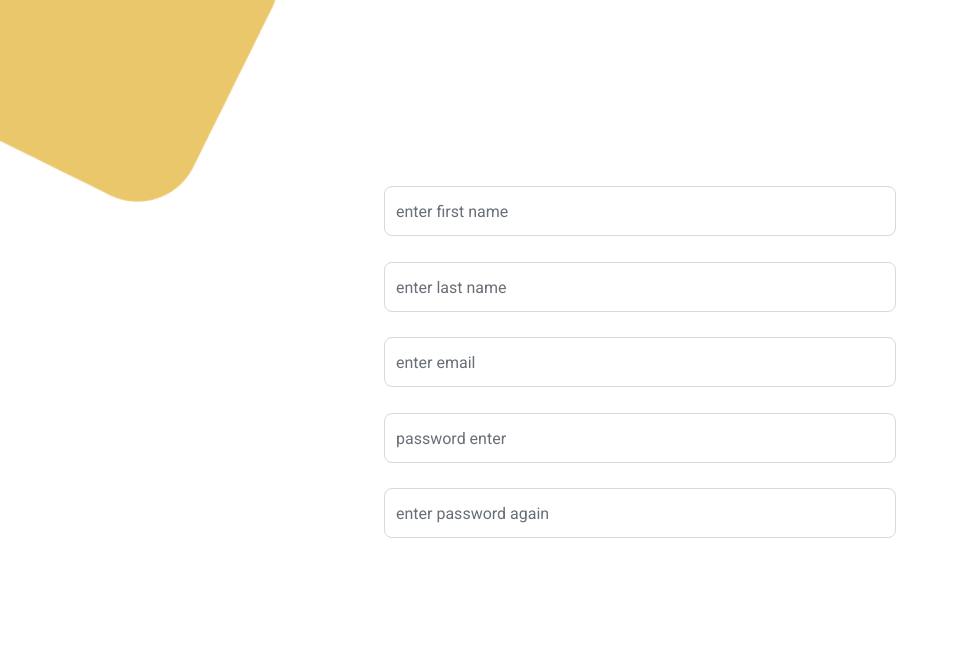
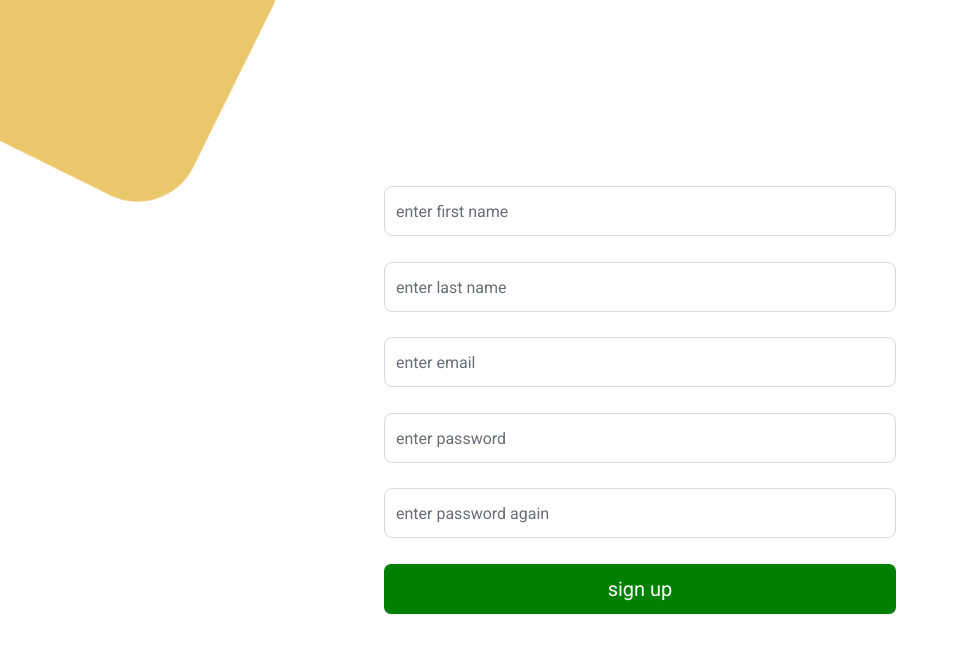
Before and after one commit to saadskzz/recipecommunityforum, a React (Vite) app in the folder recipeFrontend/recipefront/: page /signup in a window 1280 px wide. Shown: the top 652 px of the page, without its empty margins (0-959 px from the left). Built offline with nearby package versions, Linux system fonts and the light colour scheme.

Commit message:
before follow fix

```diff
--- a/recipeFrontend/recipefront/src/Components/Auth/SignUp.tsx
+++ b/recipeFrontend/recipefront/src/Components/Auth/SignUp.tsx
@@ -1,9 +1,13 @@
-import { useForm, Controller, SubmitHandler } from "react-hook-form"
-import CustomButton from "../CustomButton"
-import CustomInput from "../CustomInput"
+import { useForm, Controller, SubmitHandler } from "react-hook-form";
+import { useNavigate } from "react-router-dom";
+import { useSignUpUserMutation } from "../../Slices/authSlice"; // Adjust the path to where authApi is defined
+import CustomButton from "../CustomButton";
+import CustomInput from "../CustomInput";
+import Authrec from "../../../authrec.png";
+import './signup.css';
 
-import Authrec from "../../../authrec.png"
-import './signup.css'
+
+
 //firstName //lastName //email/ password/passwordConfirm
 interface SignUpForm{
     firstName:String,
@@ -13,23 +17,43 @@ interface SignUpForm{
     passwordConfirm:String
 }
 function SignUp() {
-    const { control, handleSubmit } = useForm({
+  const navigate = useNavigate();
+  const [signUpUser, { isLoading, isError, error }] = useSignUpUserMutation();
+
+  const { control, handleSubmit, watch, formState: { isValid } } = useForm<SignUpForm>({
+      mode: "onChange", // Validate on every change for real-time feedback
       defaultValues: {
-            firstName:"",
-            lastName:"",
-            email:"",
-            password:"",
-            passwordConfirm:""
+          firstName: "",
+          lastName: "",
+          email: "",
+          password: "",
+          passwordConfirm: ""
       },
-      })
-      const onSubmit: SubmitHandler<SignUpForm> = (data) => {
-        console.log(data)
+  });
 
+
+  const password = watch("password");
+  const onSubmit: SubmitHandler<SignUpForm> = async (data) => {
+    console.log("Form data before submission:", {
+      firstName: data.firstName,
+      lastName: data.lastName,
+      email: data.email,
+      password: data.password,
+      passwordConfirm: data.passwordConfirm
+  });
+    try {
+        await signUpUser(data).unwrap(); // Send data to backend and unwrap the result
+        navigate('/login'); // Redirect to login page on success
+        console.log('submitting')
+    } catch (err) {
+        // Errors are automatically caught and reflected in isError and error
+        console.error("Sign-up failed:", err);
     }
+};
   return (
    <div>
             <div className="auth-image-div">
-      <img src={Authrec} alt="rectangle in auth" className="rec-image-div"/>
+                <img src={Authrec} alt="rectangle in auth" className="rec-image-div" />
             </div>
             <div className="signup-input">
                 <div className="inp-form-style">
@@ -37,33 +61,92 @@ function SignUp() {
                         <Controller
                             name="firstName"
                             control={control}
-        render={({ field }) => <CustomInput {...field} type="text" placeholder="enter first name"/>}
+                            rules={{ required: "First name is required" }}
+                            render={({ field, fieldState: { error } }) => (
+                                <CustomInput
+                                    {...field}
+                                    type="text"
+                                    placeholder="enter first name"
+                                    error={error?.message}
+                                />
+                            )}
                         />
                         <Controller
                             name="lastName"
                             control={control}
-        render={({ field }) => <CustomInput {...field} type="text" placeholder="enter last name"/>}
+                            rules={{ required: "Last name is required" }}
+                            render={({ field, fieldState: { error } }) => (
+                                <CustomInput
+                                    {...field}
+                                    type="text"
+                                    placeholder="enter last name"
+                                    error={error?.message}
+                                />
+                            )}
                         />
                         <Controller
                             name="email"
                             control={control}
-        render={({ field }) => <CustomInput {...field} type="email" placeholder="enter email"/>}
+                            rules={{
+                                required: "Email is required",
+                                pattern: {
+                                    value: /^[A-Z0-9._%+-]+@[A-Z0-9.-]+\.[A-Z]{2,}$/i,
+                                    message: "Invalid email address"
+                                }
+                            }}
+                            render={({ field, fieldState: { error } }) => (
+                                <CustomInput
+                                    {...field}
+                                    type="email"
+                                    placeholder="enter email"
+                                    error={error?.message}
+                                />
+                            )}
                         />
                         <Controller
                             name="password"
                             control={control}
-        render={({ field }) => <CustomInput {...field} type="password" placeholder="password enter"/>}
+                            rules={{
+                                required: "Password is required",
+                                minLength: { value: 6, message: "Password must be at least 6 characters" }
+                            }}
+                            render={({ field, fieldState: { error } }) => (
+                                <CustomInput
+                                    {...field}
+                                    type="password"
+                                    placeholder="enter password"
+                                    error={error?.message}
+                                />
+                            )}
                         />
                         <Controller
                             name="passwordConfirm"
                             control={control}
-        render={({ field }) => <CustomInput {...field} type="password" placeholder="enter password again"/>}
+                            rules={{
+                                required: "Password confirmation is required",
+                                validate: (value) => value === password || "Passwords do not match"
+                            }}
+                            render={({ field, fieldState: { error } }) => (
+                                <CustomInput
+                                    {...field}
+                                    type="password"
+                                    placeholder="enter password again"
+                                    error={error?.message}
                                 />
-      <CustomButton btnTxt='sign up'/>
-
+                            )}
+                        />
+                        <CustomButton
+                            btnTxt={isLoading ? "Signing up..." : "sign up"}
+                            disabled={!isValid || isLoading}  onClick={onSubmit}
+                            backgroundColor="green"
+                        />
+                        {isError && (
+                            <p style={{ color: 'red' }}>
+                                {error?.data?.message || "An error occurred during sign-up"}
+                            </p>
+                        )}
                     </form>
                 </div>
-
             </div>
         </div>
   )
--- a/recipeFrontend/recipefront/src/Components/CustomInput.tsx
+++ b/recipeFrontend/recipefront/src/Components/CustomInput.tsx
@@ -1,10 +1,28 @@
 import './Auth/custominput.css'
 import { Input } from 'antd';
-interface inpProps { onChange: (...event: any[]) => void, value: string; disabled?: boolean | undefined; name: string; type?: string;placeholder:string }
-const CustomInput = ({type,value,placeholder,onChange}:inpProps) => (
+
+interface inpProps {
+  onChange: (...event: any[]) => void,
+  value: string;
+  disabled?: boolean | undefined;
+  name: string;
+  type?: string;
+  placeholder: string;
+  error?: string;
+}
+
+const CustomInput = ({ type, value, placeholder, onChange, name, error }: inpProps) => (
   <div className='custom-inp'>
-    <Input size="large" placeholder={placeholder} value={value} onChange={onChange} type={type} className='ant-inp'  />
-
+    <Input
+      size="large"
+      placeholder={placeholder}
+      value={value}
+      onChange={onChange}
+      type={type}
+      name={name}
+      className='ant-inp'
+    />
+    {error && <p style={{ color: 'red' }}>{error}</p>}
   </div>
 );
 
--- a/recipeFrontend/recipefront/src/Components/Profile/Profile.tsx
+++ b/recipeFrontend/recipefront/src/Components/Profile/Profile.tsx
@@ -1,18 +1,16 @@
 import React, { useState, useRef, useEffect } from 'react';
 import './Profile.css';
 import { useUploadProfilePicMutation, useUploadCoverPicMutation, useGetCurrentUserQuery, useUpdateBioMutation } from '../../Slices/authSlice';
-import MyPosts from '../PostPage/Post/myPosts';
-import LikedPosts from '../PostPage/Post/LikedPost';
+import { useGetPostsByUserIdQuery, useGetLikedPostsQuery } from '../../Slices/postSlice'; // Added useGetLikedPostsQuery
 import initialProfile from '../../../initialprofile.jpg';
 import initialCoverPic from '../../../initialbackgroundsmall.jpg';
-import { useGetPostsByUserIdQuery } from '../../Slices/postSlice'; // Ensure this import
-import PostItem from '../PostPage/Post/PostItem'; // Ensure this import
+import PostItem from '../PostPage/Post/PostItem';
 
 interface User {
   _id: string;
   firstName: string;
   lastName: string;
-  Bio?: string; // Changed from 'bio' to 'Bio' to match backend schema
+  Bio?: string;
   location?: string;
   website?: string;
   joinDate?: string;
@@ -42,6 +40,7 @@ const Profile = () => {
 
   const { data: user, isLoading, isError } = useGetCurrentUserQuery(undefined);
   const { data: posts, isLoading: postsLoading, isError: postsError } = useGetPostsByUserIdQuery(user?.data._id);
+  const { data: likedPosts, isLoading: likedPostsLoading, isError: likedPostsError } = useGetLikedPostsQuery(undefined); // Fetch liked posts
   const baseUrl = 'http://localhost:3000/';
 
   const profilePicInputRef = useRef<HTMLInputElement>(null);
@@ -50,7 +49,7 @@ const Profile = () => {
 
   useEffect(() => {
     if (user?.data) {
-      setBio(user.data.Bio || ''); // Use 'Bio' to match backend field
+      setBio(user.data.Bio || '');
     }
   }, [user]);
 
@@ -98,19 +97,19 @@ const Profile = () => {
 
   const handleBioUpdate = async () => {
     try {
-      if (bio !== user?.data.Bio) { // Use 'Bio' to match backend field
-        await updateBio({ bio }).unwrap(); // Send bio as an object
+      if (bio !== user?.data.Bio) {
+        await updateBio({ bio }).unwrap();
       }
     } catch (error) {
       console.error('Bio Update Error:', error);
     } finally {
-      setIsEditingBio(false); // Always close input, even on error or no change
-      setEditProfile(false);  // Close edit mode
+      setIsEditingBio(false);
+      setEditProfile(false);
     }
   };
 
-  if (isLoading || postsLoading) return <div>Loading profile...</div>;
-  if (isError || postsError) return <div>Error loading profile. Please try again later.</div>;
+  if (isLoading || postsLoading || likedPostsLoading) return <div>Loading profile...</div>;
+  if (isError || postsError || likedPostsError) return <div>Error loading profile. Please try again later.</div>;
 
   return (
     <div className="profile-container">
@@ -121,7 +120,7 @@ const Profile = () => {
               edit
             </p>
             {editProfile && (
-              <div className="edit-options"  style={{ border: '1px solid #ccc', boxShadow: '0 4px 8px rgba(0, 0, 0, 0.1)' }}>
+              <div className="edit-options" style={{ border: '1px solid #ccc', boxShadow: '0 4px 8px rgba(0, 0, 0, 0.1)' }}>
                 <span onClick={() => profilePicInputRef.current?.click()}>
                   Edit Profile Picture
                 </span>
@@ -169,9 +168,7 @@ const Profile = () => {
                 alt="Profile"
               />
             </div>
-            <div className="profile-actions">
-              <button className="follow-btn">Follow</button>
-            </div>
+            {/* Removed the follow button */}
           </div>
           <div className="profile-info">
             <h1 className="username">{`${user.data.firstName} ${user.data.lastName}`}</h1>
@@ -186,15 +183,12 @@ const Profile = () => {
                   placeholder="Enter your bio"
                   ref={bioInputRef}
                 />
-                <button
-                  className="bio-save-btn"
-                  onClick={handleBioUpdate}
-                >
+                <button className="bio-save-btn" onClick={handleBioUpdate}>
                   Save
                 </button>
               </div>
             ) : (
-              <p className="bio">{user.data.Bio || 'Add a bio'}</p> // Use 'Bio' to match backend field
+              <p className="bio">{user.data.Bio || 'Add a bio'}</p>
             )}
             <div className="user-details">
               {user.data.location && (
@@ -249,8 +243,14 @@ const Profile = () => {
           ) : (
             <p>No posts available.</p>
           )
+        ) : likedPostsLoading ? (
+          <p>Loading liked posts...</p>
+        ) : likedPostsError ? (
+          <p>Error loading liked posts.</p>
+        ) : likedPosts?.data.length > 0 ? (
+          likedPosts.data.map((post) => <PostItem key={post._id} post={post} />)
         ) : (
-          <p>Liked posts are private and cannot be viewed.</p>
+          <p>No liked posts available.</p>
         )}
       </div>
     </div>
```
Also changed, not shown: recipeFrontend/recipefront/src/Components/PostPage/Post/AddPost.tsx (+6 -2 lines), recipeFrontend/recipefront/src/Components/PostPage/Post/BookmarkedPosts.tsx (+12 -1 lines), recipeFrontend/recipefront/authrec1.png (added). Lines whose indentation alone changed are shown as unchanged.
